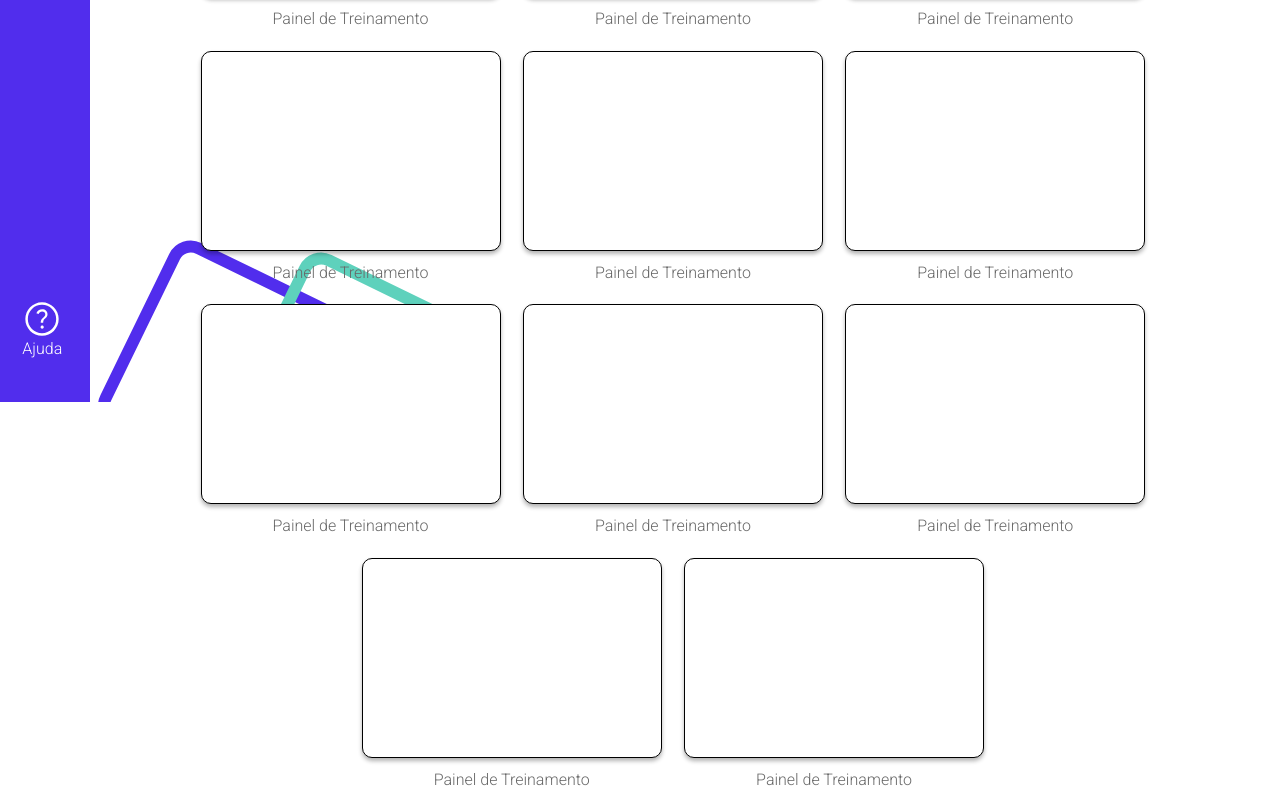
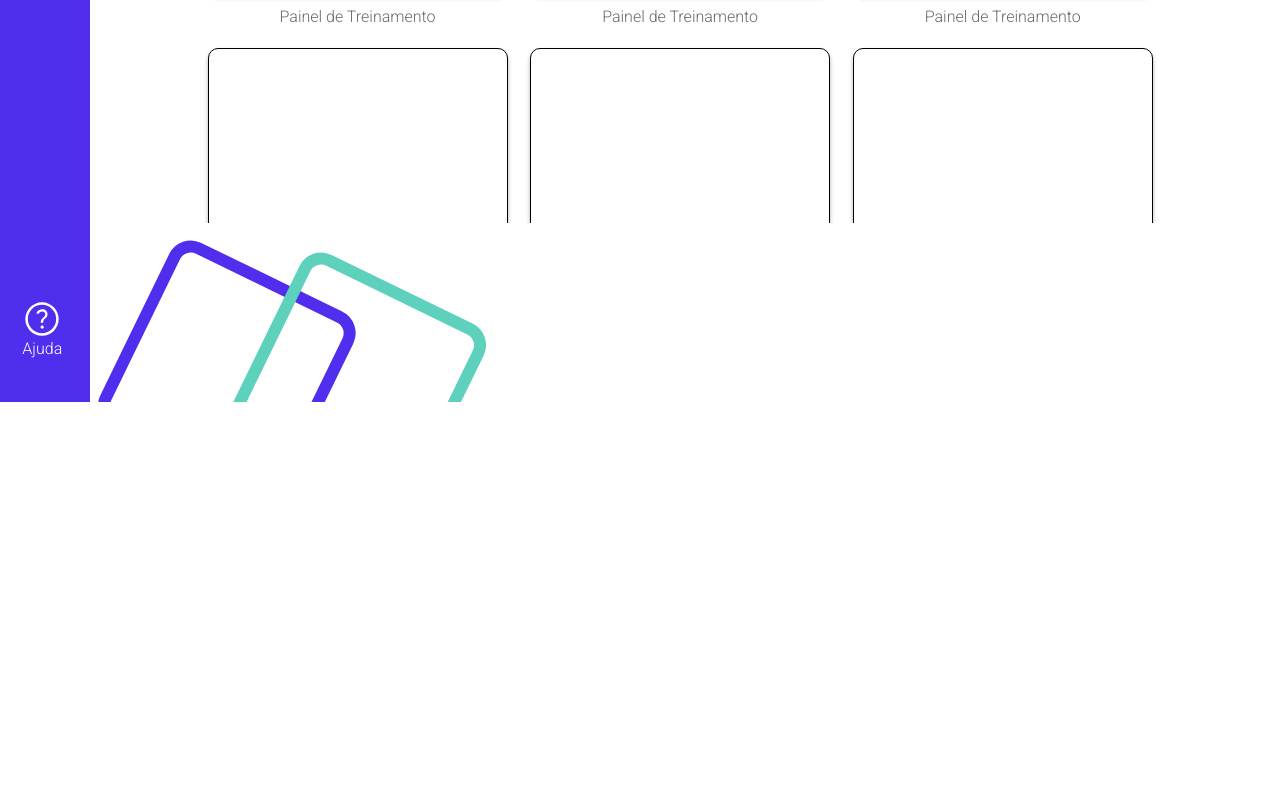
Before and after one commit to Yngredh/snom-react, a React (Create React App) app: page / in a window 1280 px wide. Shown: the part 398-1198 px from the top of the page. After the commit the page ends 800 px from the top, so only its background shows below. Built offline with nearby package versions, Linux system fonts and the light colour scheme.

Commit message:
adjusting scroll bar for the list of trainings

```diff
--- a/src/components/TrainingGridView/index.tsx
+++ b/src/components/TrainingGridView/index.tsx
@@ -16,6 +16,7 @@ export const TrainingGridView = () => {
                     style={{marginBottom: '4%'}}
                     borderColor={theme.pallete.assistant.black}
                     borderWidth={"1px"}>
+                        <img width={"100%"} height={"100%"} src="img/trainingIcons/Figure5.svg"/>
                 </Card>
                 <Typograph type={ETypographType.AuxiliarText}> Painel de Treinamento </Typograph>
             </TrainingDiv>
@@ -120,7 +121,46 @@ export const TrainingGridView = () => {
                 </Card>
                 <Typograph type={ETypographType.AuxiliarText}> Painel de Treinamento </Typograph>
             </TrainingDiv>
-
+            <TrainingDiv>
+                <Card
+                    width={"300px"}
+                    height={"200px"}
+                    style={{marginBottom: '4%'}}
+                    borderColor={theme.pallete.assistant.black}
+                    borderWidth={"1px"}>
+                </Card>
+                <Typograph type={ETypographType.AuxiliarText}> Painel de Treinamento </Typograph>
+            </TrainingDiv>
+            <TrainingDiv>
+                <Card
+                    width={"300px"}
+                    height={"200px"}
+                    style={{marginBottom: '4%'}}
+                    borderColor={theme.pallete.assistant.black}
+                    borderWidth={"1px"}>
+                </Card>
+                <Typograph type={ETypographType.AuxiliarText}> Painel de Treinamento </Typograph>
+            </TrainingDiv>
+            <TrainingDiv>
+                <Card
+                    width={"300px"}
+                    height={"200px"}
+                    style={{marginBottom: '4%'}}
+                    borderColor={theme.pallete.assistant.black}
+                    borderWidth={"1px"}>
+                </Card>
+                <Typograph type={ETypographType.AuxiliarText}> Painel de Treinamento </Typograph>
+            </TrainingDiv>
+            <TrainingDiv>
+                <Card
+                    width={"300px"}
+                    height={"200px"}
+                    style={{marginBottom: '4%'}}
+                    borderColor={theme.pallete.assistant.black}
+                    borderWidth={"1px"}>
+                </Card>
+                <Typograph type={ETypographType.AuxiliarText}> SE - Plano Mínimo de Teste </Typograph>
+            </TrainingDiv>
         </GridContainer>
         </>
     )
--- a/src/components/TrainingGridView/styles.ts
+++ b/src/components/TrainingGridView/styles.ts
@@ -4,11 +4,15 @@ export const GridContainer = styled.div`
     display: flex;
     justify-content: center;
     flex-wrap: wrap;
-    margin: auto;
+
+    width: 97%;
+    height: 55%;
+    box-sizing: border-box;
+
     margin-top: 2%;
-    width: 100%;
 
-    overflow: auto;
+    overflow-y: scroll;
+    overflow-x: hidden;
 `
 
 export const TrainingDiv = styled.div`
--- a/src/pages/Training Panel/index.tsx
+++ b/src/pages/Training Panel/index.tsx
@@ -39,8 +39,8 @@ export const TrainingPanel = () => {
                             borderColor={theme.pallete.assistant.black}
                             onChange={e => setValueField(valueField)}/>
                     </InputContainer>
+                </TopSideContainer>
                 <TrainingGridView></TrainingGridView>
-                </TopSideContainer>
             </BackgroundContainer>
         </>
     )
--- a/src/pages/Training Panel/styles.ts
+++ b/src/pages/Training Panel/styles.ts
@@ -3,6 +3,7 @@ import styled from "styled-components";
 export const BackgroundContainer = styled.div`
     width: 100%;
     margin: 0%;
+    padding-left: 2%;
 `
 
 export const TopSideContainer = styled.div`
@@ -10,8 +11,7 @@ export const TopSideContainer = styled.div`
     flex-direction: column;
     justify-self: center;
 
-    margin: 3%;
-    margin-left: 2%;
+    margin-top: 3%;
     margin-right: 4%;
 `
 
```
